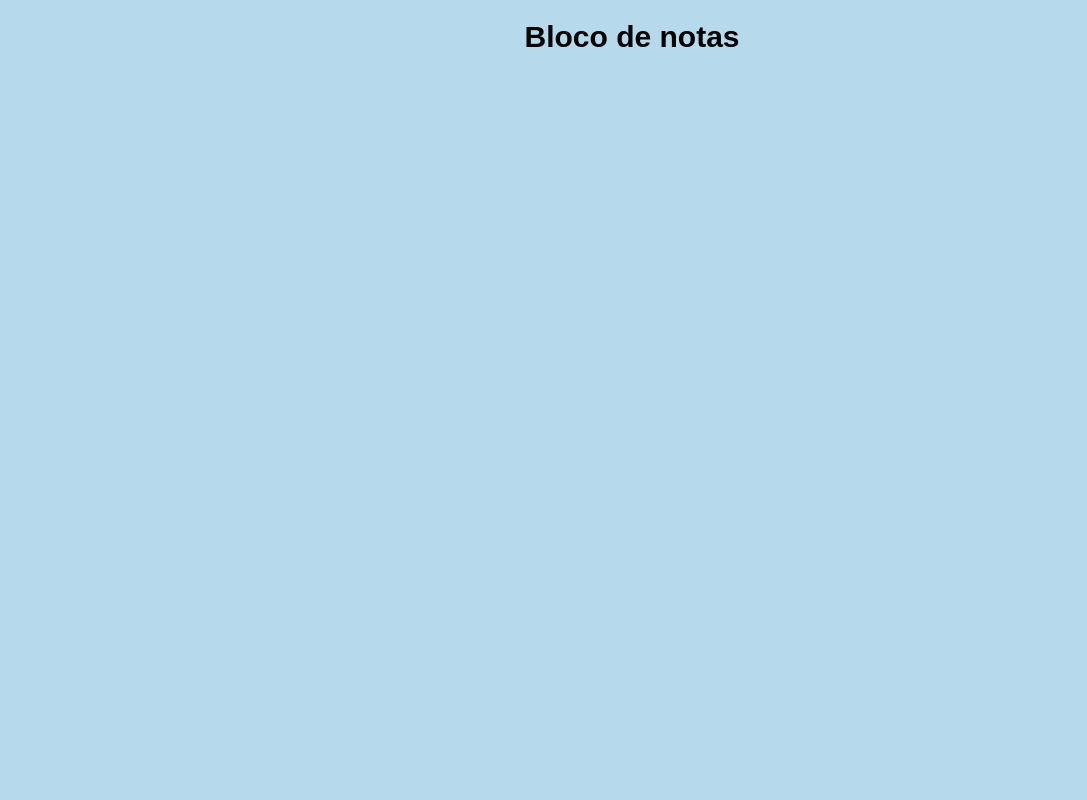
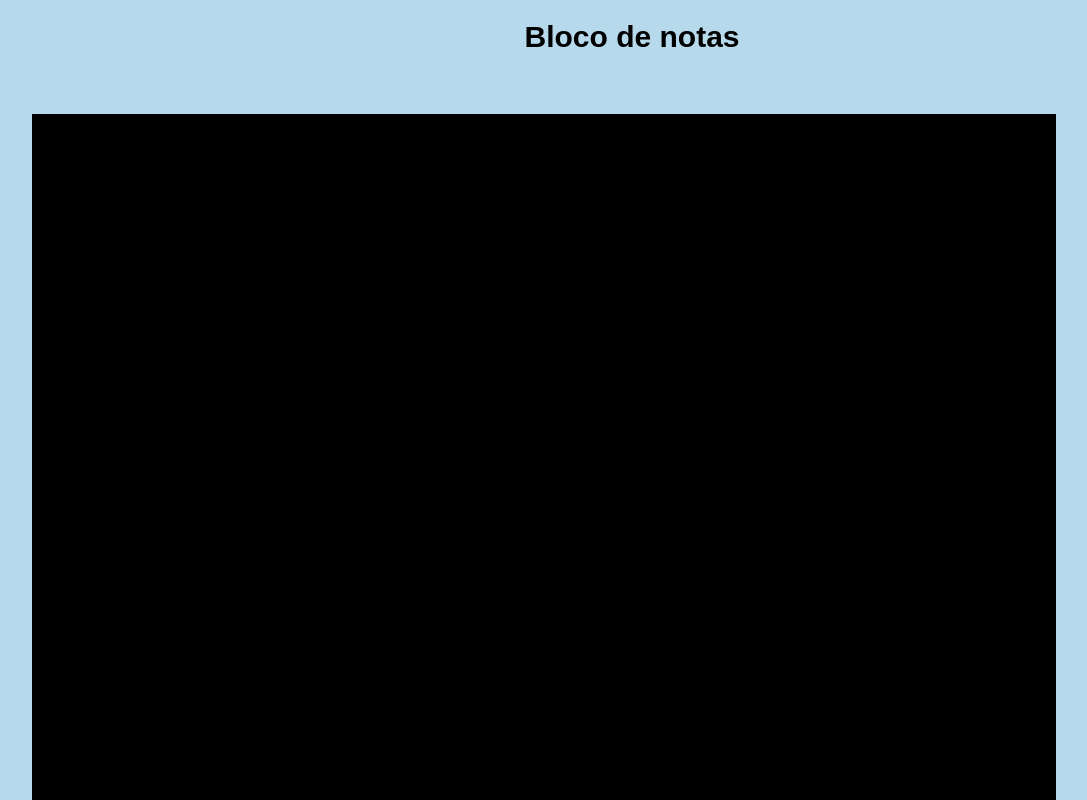
Before and after one commit to Bru-no98/notepad, a React (Vite) app: page / in a window 1280 px wide. Shown: the top 800 px of the page, without its empty margins (8-1095 px from the left). Built offline with nearby package versions, Linux system fonts and the light colour scheme.

Commit message:
feat: craindo dashboard

```diff
--- a/src/App.tsx
+++ b/src/App.tsx
@@ -1,9 +1,9 @@
-import { Dashboard } from './components/Dashboard'
+import { InitialPage } from './components/InitialPage'
 
 function App() {
 
   return (
-    <Dashboard/>
+    <InitialPage/>
   )
 }
 
--- a/src/components/Dashboard/index.tsx
+++ b/src/components/Dashboard/index.tsx
@@ -1,10 +1,7 @@
-import '../../styles/global.css';
-import styles from './styles.module.css';
+import styles from './styles.module.css'
 
 export function Dashboard () {
-    return <>
-        <div>
-            <h1 className= {styles.header}>Bloco de notas</h1>
-        </div>
-    </>
+    return <div className = {styles.area}>
+        <p>Esse é um bilhete</p>
+    </div>
 }
--- a/src/components/Dashboard/styles.module.css
+++ b/src/components/Dashboard/styles.module.css
@@ -1,6 +1,8 @@
-.header {
-    padding: 2rem;
+.area {
+    height: 100vh;
+    width: 80vw;
+    margin: 4em;
+    background-color: black;
     display: flex;
     justify-content: center;
-    font-size: 3rem;
 }
--- /dev/null
+++ b/src/components/InitialPage/index.tsx
@@ -0,0 +1,12 @@
+import '../../styles/global.css';
+import { Dashboard } from '../Dashboard';
+import styles from './styles.module.css';
+
+export function InitialPage () {
+    return <>
+        <div>
+            <h1 className= {styles.header}>Bloco de notas</h1>
+            <Dashboard/>
+        </div>
+    </>
+}
--- /dev/null
+++ b/src/components/InitialPage/styles.module.css
@@ -0,0 +1,6 @@
+.header {
+    padding: 2rem;
+    display: flex;
+    justify-content: center;
+    font-size: 3rem;
+}
```
